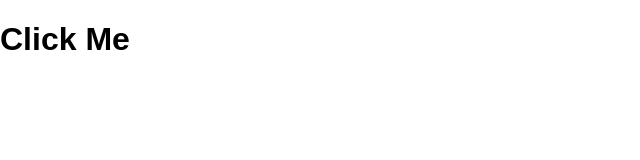
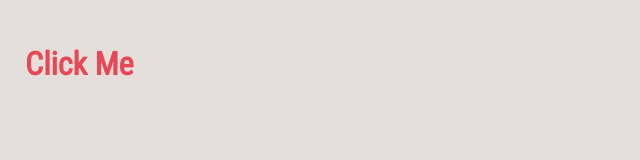
Before and after one commit to kescobar10/hw_listeners_escobar_kenia, a plain HTML site: page index.html in a window 1280 px wide. Shown: the whole page, without its empty margins (0-640 px from the left). Drawn offline with Linux system fonts and the light colour scheme.

Commit message:
style fonts and colors

```diff
--- a/css/main.css
+++ b/css/main.css
@@ -0,0 +1,15 @@
+body {
+    background-color: #e4dfda;
+    font-family: 'Roboto Condensed';
+    padding: 25px;
+}
+
+h1 {
+    font-size: 2em;
+    color: #e84855;
+}
+
+article {
+    font-size: 1.2em;
+    color: #2f4858;
+}
--- a/index.html
+++ b/index.html
@@ -7,6 +7,7 @@
 
     <link rel="stylesheet" href="css/vendor/normalize.min.css">
     <link rel="stylesheet" href="css/main.css">
+    <link href="https://fonts.googleapis.com/css?family=Roboto+Condensed" rel="stylesheet">
 </head>
 <body>
 
```
